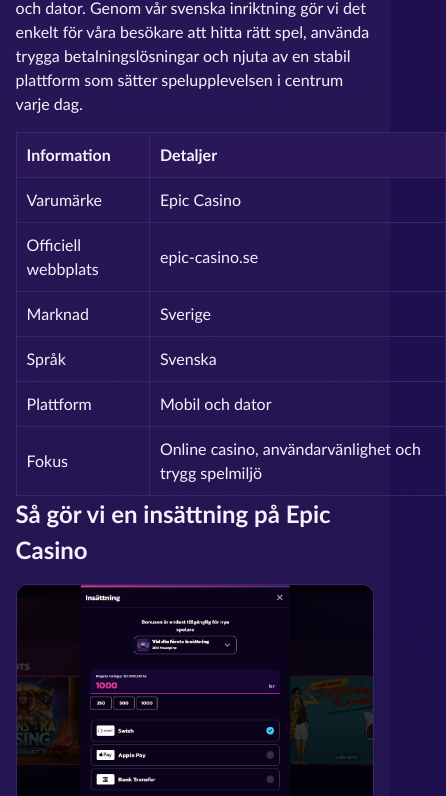
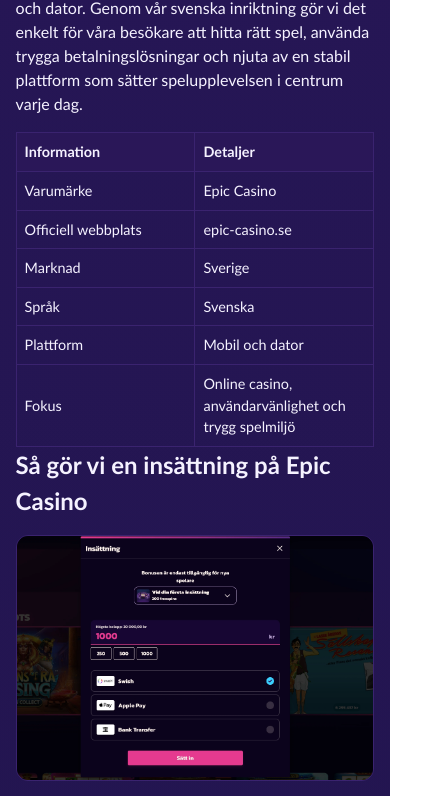
Before and after one commit to danilmarsu-oss/epic-casino-site, a plain HTML site: page index.html in a window 390 px wide. Shown: the part 1931-2727 px from the top of the page, 446 px wide, since content can reach past the window. Drawn offline with Linux system fonts and the light colour scheme.

Commit message:
Improve mobile table responsiveness across site pages

```diff
--- a/styles.css
+++ b/styles.css
@@ -314,7 +314,7 @@
   width: 100%;
   border-collapse: collapse;
   margin-top: 12px;
-  min-width: 430px;
+  min-width: 0;
 }
 
 th,
@@ -322,6 +322,8 @@
   border: 1px solid var(--border-soft);
   padding: 10px;
   text-align: left;
+  overflow-wrap: anywhere;
+  word-break: break-word;
 }
 
 th {
@@ -521,4 +523,17 @@
     grid-template-columns: 1fr;
     gap: 10px;
   }
+
+  .seo table,
+  .static-content table {
+    font-size: 0.9rem;
+    table-layout: fixed;
+  }
+
+  .seo th,
+  .seo td,
+  .static-content th,
+  .static-content td {
+    padding: 8px;
+  }
 }
```
